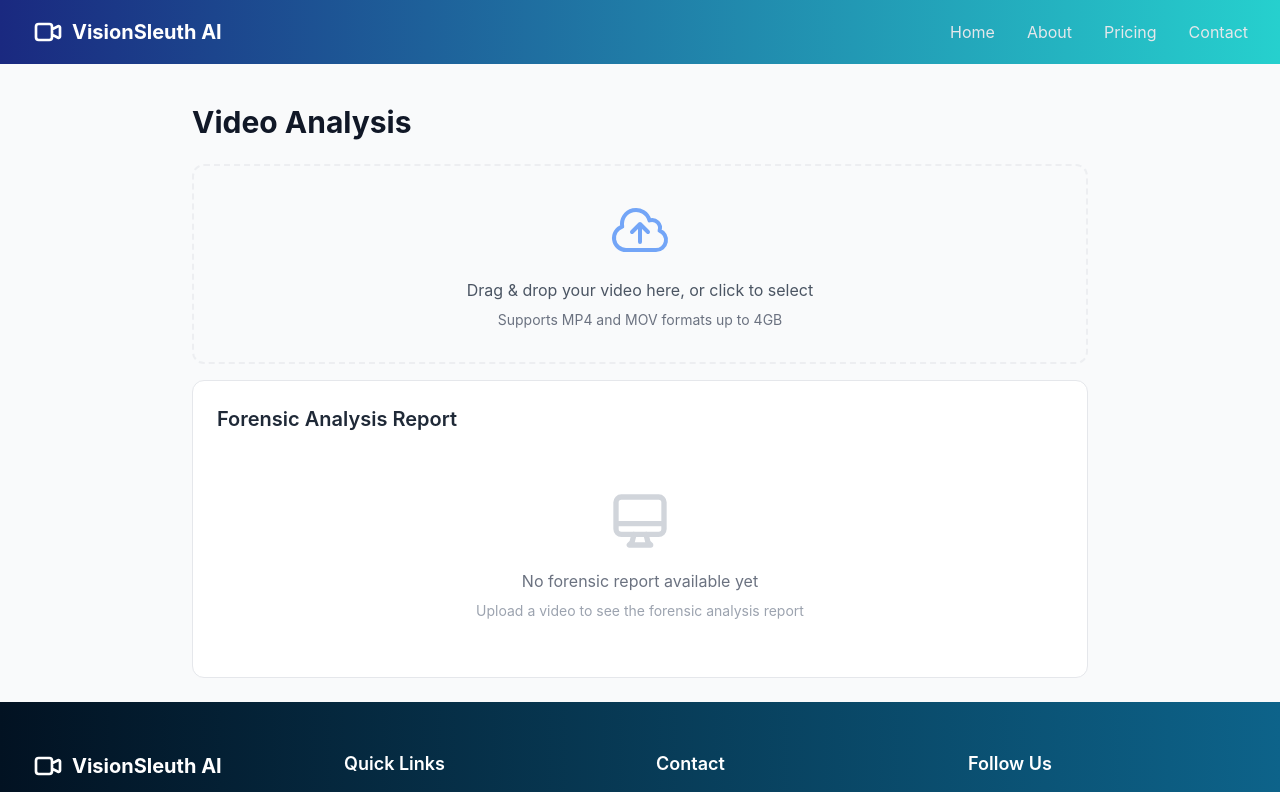
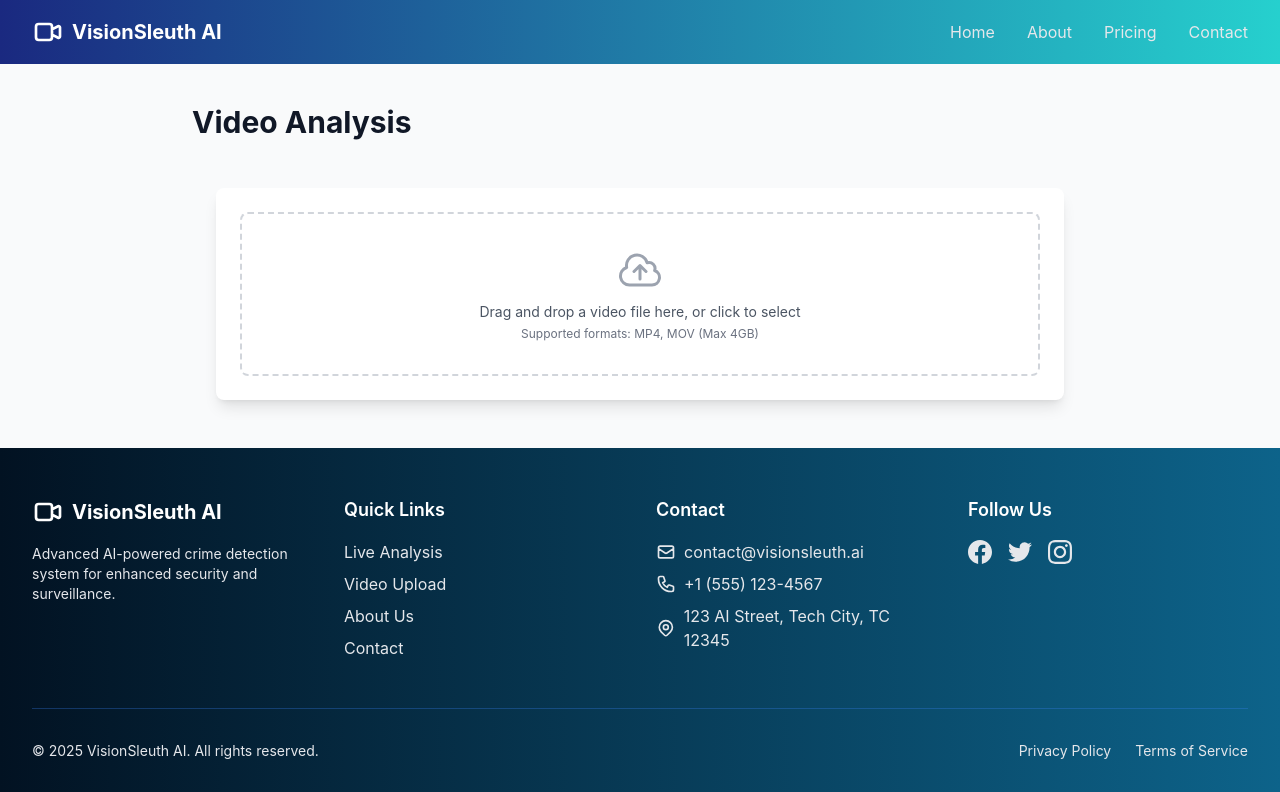
Before and after one commit to fatmaddurann/visionsleuthai.v2, a Next.js app in the folder frontend/: page /video-upload in a window 1280 px wide. Shown: the top 792 px of the page. Built offline with nearby package versions, Linux system fonts and the light colour scheme.

Commit message:
Update UploadCard.tsx

```diff
--- a/frontend/src/components/UploadCard.tsx
+++ b/frontend/src/components/UploadCard.tsx
@@ -14,13 +14,13 @@ type UploadCardProps = {
 
 const UploadCard: React.FC<UploadCardProps> = ({ onUploadComplete }) => {
   const [isUploading, setIsUploading] = useState(false);
-  const [uploadProgress, setUploadProgress] = useState(0);
+  const [isAnalyzing, setIsAnalyzing] = useState(false);
+  const [progress, setProgress] = useState(0);
   const [error, setError] = useState<string | null>(null);
   const [success, setSuccess] = useState(false);
+  const [analysisResults, setAnalysisResults] = useState<AnalysisResult | null>(null);
   const [videoPreview, setVideoPreview] = useState<string | null>(null);
-  const [videoId, setVideoId] = useState<string | null>(null);
-  const [analysisResults, setAnalysisResults] = useState<AnalysisResult | null>(null);
-  const [isAnalyzing, setIsAnalyzing] = useState(false);
+  const abortControllerRef = useRef<AbortController | null>(null);
   const videoRef = useRef<HTMLVideoElement>(null);
   const pollInterval = useRef<NodeJS.Timeout | null>(null);
 
@@ -78,7 +78,7 @@ const UploadCard: React.FC<UploadCardProps> = ({ onUploadComplete }) => {
       setError(null);
       setSuccess(false);
       setIsUploading(true);
-      setUploadProgress(0);
+      setProgress(0);
 
       // Create FormData
       const formData = new FormData();
@@ -91,7 +91,7 @@ const UploadCard: React.FC<UploadCardProps> = ({ onUploadComplete }) => {
       // Upload video with progress tracking
       const response = await uploadVideo(formData, (progress) => {
         const normalizedProgress = Math.min(Math.max(progress, 0), 100);
-        setUploadProgress(Math.round(normalizedProgress * 10) / 10);
+        setProgress(Math.round(normalizedProgress * 10) / 10);
       });
 
       setIsUploading(false);
@@ -144,111 +144,44 @@ const UploadCard: React.FC<UploadCardProps> = ({ onUploadComplete }) => {
   };
 
   return (
-    <div className="flex flex-col space-y-4">
+    <div className="w-full max-w-4xl mx-auto p-6">
+      <div className="bg-white rounded-lg shadow-lg p-6">
+        {!success ? (
           <div
             {...getRootProps()}
-        className={`
-          flex flex-col items-center justify-center p-8
-          border-2 border-dashed rounded-xl
-          ${isDragActive ? 'border-blue-500 bg-blue-50/10' : 'border-gray-300/30'}
-          transition-all duration-300 ease-in-out
-          hover:border-blue-500/50 hover:bg-blue-50/10
-          min-h-[200px]
-          ${isUploading ? 'cursor-not-allowed opacity-50' : 'cursor-pointer'}
-        `}
+            className={`border-2 border-dashed rounded-lg p-8 text-center cursor-pointer transition-colors ${
+              isDragActive ? 'border-blue-500 bg-blue-50' : 'border-gray-300 hover:border-blue-500'
+            } ${isUploading ? 'opacity-50 cursor-not-allowed' : ''}`}
           >
             <input {...getInputProps()} />
-        {isUploading ? (
-          <div className="flex flex-col items-center w-full">
-            <div className="w-16 h-16 border-4 border-blue-500 border-t-transparent rounded-full animate-spin mb-4" />
-            <div className="w-full max-w-md">
-              <div className="flex justify-between mb-2">
-                <p className="text-blue-400 font-medium">Uploading video...</p>
-                <p className="text-blue-400 font-medium">{uploadProgress.toFixed(1)}%</p>
-              </div>
+            <CloudArrowUpIcon className="mx-auto h-12 w-12 text-gray-400" />
+            <p className="mt-2 text-sm text-gray-600">
+              {isDragActive
+                ? 'Drop the video here'
+                : 'Drag and drop a video file here, or click to select'}
+            </p>
+            <p className="text-xs text-gray-500 mt-1">
+              Supported formats: MP4, MOV (Max 4GB)
+            </p>
+            {error && (
+              <p className="mt-2 text-sm text-red-600">{error}</p>
+            )}
+            {isUploading && (
+              <div className="mt-4">
                 <div className="w-full bg-gray-200 rounded-full h-2.5">
                   <div
-                  className="bg-blue-500 h-2.5 rounded-full transition-all duration-300 ease-out"
-                  style={{ width: `${uploadProgress}%` }}
+                    className="bg-blue-600 h-2.5 rounded-full transition-all duration-300"
+                    style={{ width: `${progress}%` }}
                   />
                 </div>
-              <p className="text-sm text-gray-400 mt-2 text-center">Please don't close this window while uploading</p>
+                <p className="mt-2 text-sm text-gray-600">
+                  {isAnalyzing ? 'Analyzing video...' : 'Uploading...'} {progress}%
+                </p>
               </div>
+            )}
           </div>
         ) : (
-          <>
-            <CloudArrowUpIcon className="w-16 h-16 text-blue-500/70 mb-4" />
-            <p className="text-gray-600 text-center">
-              Drag & drop your video here, or click to select
-            </p>
-            <p className="text-sm text-gray-500 mt-2">
-              Supports MP4 and MOV formats up to 4GB
-            </p>
-          </>
-        )}
-      </div>
-
-      {error && (
-        <div className="mt-4 p-4 bg-red-500/10 border border-red-500/20 rounded-xl">
-          <div className="flex items-start space-x-3">
-            <div className="flex-shrink-0">
-              <svg className="h-5 w-5 text-red-400" viewBox="0 0 20 20" fill="currentColor">
-                <path fillRule="evenodd" d="M10 18a8 8 0 100-16 8 8 0 000 16zM8.707 7.293a1 1 0 00-1.414 1.414L8.586 10l-1.293 1.293a1 1 0 101.414 1.414L10 11.414l1.293 1.293a1 1 0 001.414-1.414L11.414 10l1.293-1.293a1 1 0 00-1.414-1.414L10 8.586 8.707 7.293z" clipRule="evenodd" />
-              </svg>
-            </div>
-            <div className="flex-1">
-              <p className="text-red-400 font-medium">Upload Error</p>
-              <p className="text-red-300 text-sm mt-1">{error}</p>
-            </div>
-          </div>
-        </div>
-      )}
-
-      {/* Video Preview */}
-      {videoPreview && (
-        <div className="aspect-video bg-black/40 rounded-lg overflow-hidden">
-          <video
-            ref={videoRef}
-            src={videoPreview}
-            className="w-full h-full object-contain"
-            controls
-            playsInline
-          />
-        </div>
-      )}
-
-      {/* Analysis Progress */}
-      {isAnalyzing && (
-        <div className="p-4 bg-blue-500/10 border border-blue-500/20 rounded-xl">
-          <div className="flex items-center space-x-2">
-            <div className="w-4 h-4 border-2 border-blue-500 border-t-transparent rounded-full animate-spin" />
-            <p className="text-blue-400">Analyzing video...</p>
-          </div>
-        </div>
-      )}
-
-      {/* Success Message */}
-      {success && !isAnalyzing && (
-        <div className="bg-emerald-500/10 border border-emerald-500/20 rounded-xl p-4">
-          <p className="text-emerald-400 font-medium">Video analysis completed successfully!</p>
-        </div>
-      )}
-
-      {/* Analysis Results */}
-      <div className="bg-white rounded-xl border border-gray-200 p-6 space-y-6">
-        <h3 className="text-xl font-semibold text-gray-800">Forensic Analysis Report</h3>
-        {!analysisResults ? (
-          <div className="flex flex-col items-center justify-center py-8">
-            <div className="w-16 h-16 text-gray-300">
-              <svg xmlns="http://www.w3.org/2000/svg" fill="none" viewBox="0 0 24 24" stroke="currentColor">
-                <path strokeLinecap="round" strokeLinejoin="round" strokeWidth={2} d="M9.75 17L9 20l-1 1h8l-1-1-.75-3M3 13h18M5 17h14a2 2 0 002-2V5a2 2 0 00-2-2H5a2 2 0 00-2 2v10a2 2 0 002 2z" />
-              </svg>
-            </div>
-            <p className="text-gray-500 mt-4">No forensic report available yet</p>
-            <p className="text-gray-400 text-sm mt-2">Upload a video to see the forensic analysis report</p>
-          </div>
-        ) : (
-          <ForensicDashboard report={forensicReport} />
+          <ForensicDashboard report={analysisResults!} />
         )}
       </div>
     </div>
```
Lines whose indentation alone changed are shown as unchanged.
